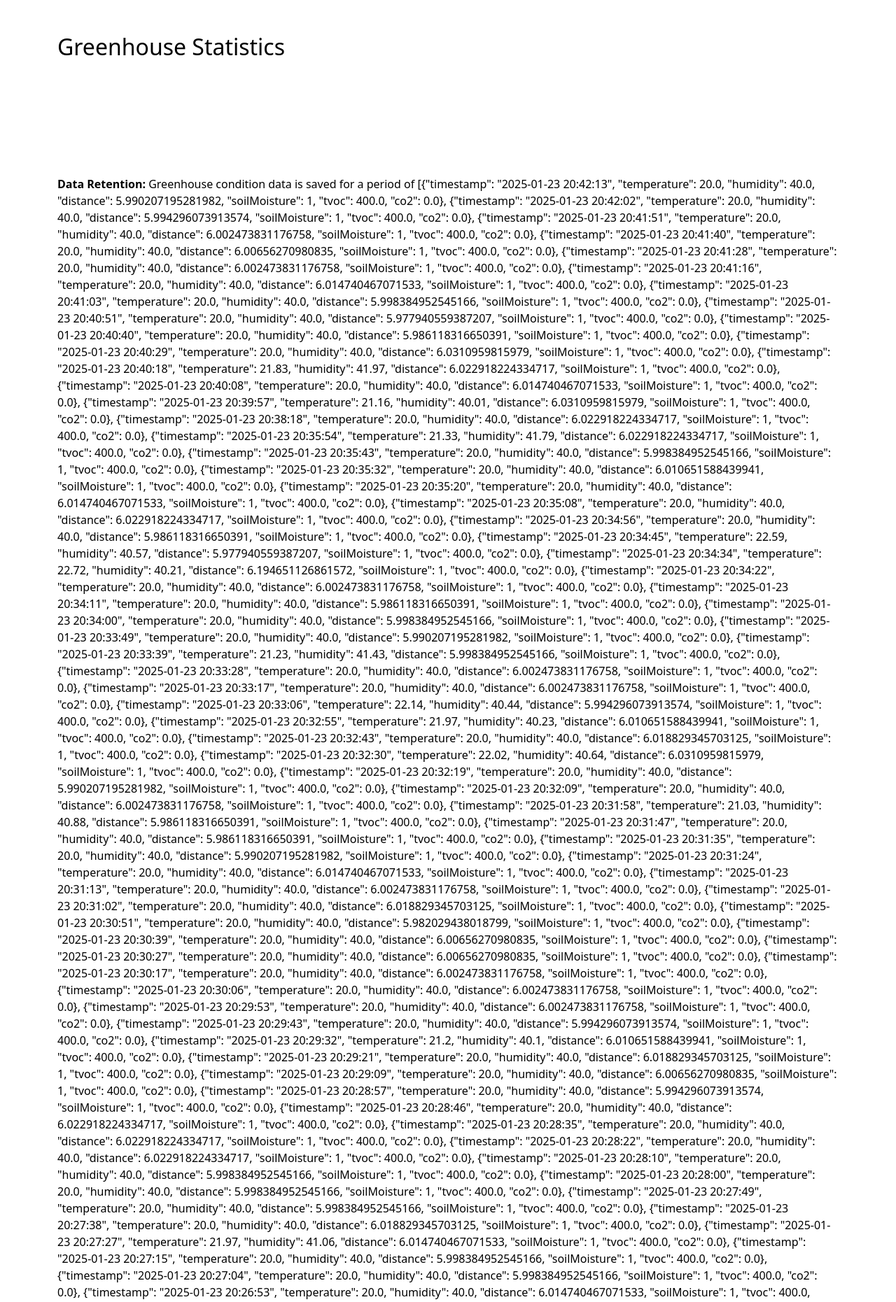
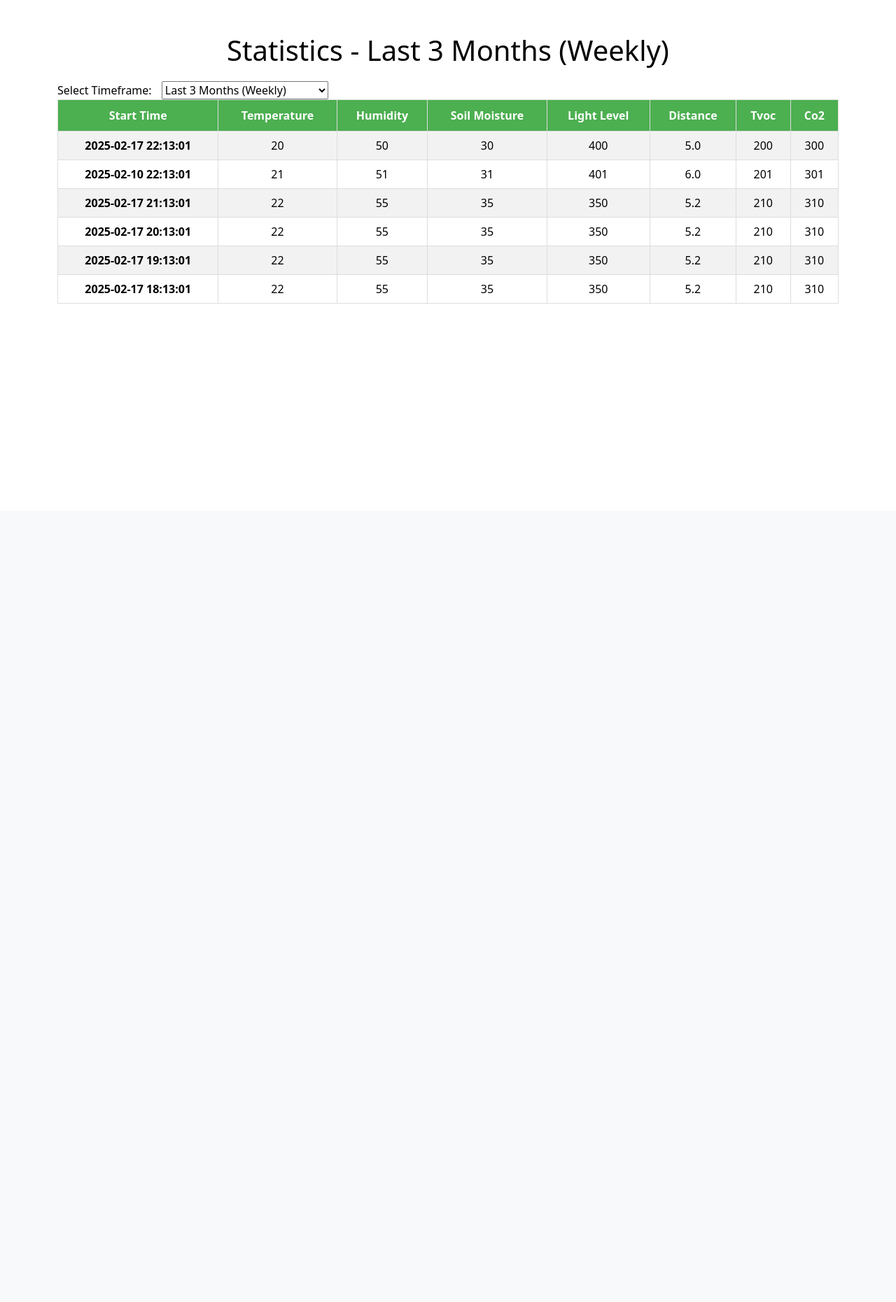
Before and after one commit to Greenhouse-Monitoring-System/Webserver-Dashboard, a Flask app: page /statistics in a window 1280 px wide. Shown: the part 70-1931 px from the top of the page at 70% size. After the commit the page ends 504 px from the top, so only its background shows below. Run offline with Flask 3, Linux system fonts and the light colour scheme; data comes from the database, SQL or seed files in the repository; data that the repository does not hold is empty; a map, chart or similar area stays blank.

Commit message:
Need to test with current data then I can go back and remove debug statements

```diff
--- a/app.py
+++ b/app.py
@@ -6,6 +6,8 @@ import tomllib
 import requests
 import threading
 from database import *
+from datetime import datetime, timedelta
+from collections import defaultdict
 
 with open("config.toml", "rb") as f:
     config = tomllib.load(f)
@@ -100,9 +102,114 @@ def config():
 def simulator():
     return render_template("simulator.html")
 
-@app.route("/statistics")
+@app.route("/statistics", methods=["GET", "POST"])
 def statistics():
-    return render_template("statistics.html", RETENTION_PERIOD=getAll_from_db())
+    # Define time ranges
+    end_date = datetime.now()
+
+    # Default timeframe if not selected
+    timeframe = request.form.get("timeframe", "3months")
+
+    # Set start_date and interval based on selected timeframe
+    if timeframe == "hour":
+        start_date = end_date - timedelta(hours=1)
+        interval = timedelta(minutes=10)  # Every 10 minutes
+        title = "Statistics - Last Hour (Every 10 Minutes)"
+        group_by = "minute"
+    elif timeframe == "week":
+        start_date = end_date - timedelta(weeks=1)
+        interval = timedelta(days=1)  # Every day
+        title = "Statistics - Last Week (Daily)"
+        group_by = "day"
+    else:  # Default to 3 months
+        start_date = end_date - timedelta(days=90)
+        interval = timedelta(weeks=1)  # Every week
+        title = "Statistics - Last 3 Months (Weekly)"
+        group_by = "week"
+
+    # Fetch all sensor data from the database
+    all_data = json.loads(getAll_from_db())
+
+    #Fake data for testing:
+    # Simulate test data for the past 7 days (one entry per day)
+    all_data = [
+        {"timestamp": (end_date - timedelta(days=i)).strftime("%Y-%m-%d %H:%M:%S"),
+         "temperature": 20 + i,
+         "humidity": 50 + i,
+         "soil_moisture": 30 + i,
+         "light_level": 400 + i,
+         "distance": 5.0 + i,
+         "tvoc": 200 + i,
+         "co2": 300 + i}
+        for i in range(7)
+    ] + [
+        # Additional entries to cover the last few hours (testing past hour)
+        {"timestamp": (end_date - timedelta(hours=i)).strftime("%Y-%m-%d %H:%M:%S"),
+         "temperature": 22,
+         "humidity": 55,
+         "soil_moisture": 35,
+         "light_level": 350,
+         "distance": 5.2,
+         "tvoc": 210,
+         "co2": 310}
+        for i in range(5)
+    ]
+    # Debugging: Check the number of entries
+    print(f"Total data entries: {len(all_data)}")
+
+    # Filter data based on the selected timeframe
+    filtered_data = [
+        entry for entry in all_data
+        if datetime.strptime(entry["timestamp"], "%Y-%m-%d %H:%M:%S") >= start_date
+    ]
+
+    # Debugging: Check how many entries match the selected timeframe
+    print(f"Filtered data count: {len(filtered_data)}")
+    if filtered_data:
+        print(f"Filtered data: {filtered_data[:5]}")  # Print first 5 entries for inspection
+
+    # Group data based on selected timeframe (hour, day, week)
+    grouped_data = defaultdict(list)
+    for entry in filtered_data:
+        timestamp = datetime.strptime(entry["timestamp"], "%Y-%m-%d %H:%M:%S")
+
+        # Group by the specified timeframe (hour, day, week)
+        if group_by == "minute":
+            # Round the timestamp to nearest 10 minutes
+            timestamp = timestamp.replace(second=0, microsecond=0)
+            timestamp = timestamp - timedelta(minutes=timestamp.minute % 10)
+        elif group_by == "day":
+            timestamp = timestamp.replace(hour=0, minute=0, second=0, microsecond=0)
+        else:
+            # Group by week (using Monday as the start of the week)
+            timestamp = timestamp - timedelta(days=timestamp.weekday())
+
+        grouped_data[timestamp].append(entry)
+
+    # Aggregate data: Take the **latest** entry of each group
+    aggregated_data = []
+    for group_start, entries in grouped_data.items():
+        latest_entry = max(entries, key=lambda x: datetime.strptime(x["timestamp"], "%Y-%m-%d %H:%M:%S"))
+
+        # Format the data with proper column names
+        formatted_entry = {
+            "Start Time": group_start.strftime("%Y-%m-%d %H:%M:%S"),
+            "Temperature": latest_entry.get("temperature", "N/A"),
+            "Humidity": latest_entry.get("humidity", "N/A"),
+            "Soil Moisture": latest_entry.get("soil_moisture", "N/A"),
+            "Light Level": latest_entry.get("light_level", "N/A"),
+            "Distance": latest_entry.get("distance", "N/A"),
+            "Tvoc": latest_entry.get("tvoc", "N/A"),
+            "Co2": latest_entry.get("co2", "N/A"),
+        }
+        aggregated_data.append(formatted_entry)
+
+    # Debugging: Check the final data
+    print(f"Aggregated data: {aggregated_data}")
+
+    # Pass cleaned data to the template
+    return render_template("statistics.html", data=aggregated_data, title=title)
+
 
 @app.route("/assistant")
 def assistant():
--- a/templates/statistics.html
+++ b/templates/statistics.html
@@ -1,86 +1,43 @@
 {% extends "base.html" %}
 
-{% block title %}Statistics{% endblock %}
+{% block title %}Greenhouse Statistics{% endblock %}
 
 {% block content %}
-    <h2>Greenhouse Statistics</h2>
-    <canvas id="statsChart"></canvas>
+    <h1 style="text-align: center; margin-bottom: 20px;">{{ title }}</h1>
 
-    <p><strong>Data Retention:</strong> Greenhouse condition data is saved for a period of {{ RETENTION_PERIOD }} days. Older data is automatically removed after this period to maintain system performance and keep the data relevant.</p>
+    <!-- Dropdown for selecting timeframes -->
+    <form method="POST" action="/statistics">
+        <label for="timeframe" style="margin-right: 10px;">Select Timeframe:</label>
+        <select name="timeframe" id="timeframe" onchange="this.form.submit()">
+            <option value="3months" {% if request.form['timeframe'] == '3months' %}selected{% endif %}>Last 3 Months (Weekly)</option>
+            <option value="week" {% if request.form['timeframe'] == 'week' %}selected{% endif %}>Last Week (Daily)</option>
+            <option value="hour" {% if request.form['timeframe'] == 'hour' %}selected{% endif %}>Last Hour (Every 10 Minutes)</option>
+        </select>
+    </form>
 
-    <script src="https://cdn.jsdelivr.net/npm/chart.js"></script>
-    <script>
-        async function fetchData() {
-            try {
-                const response = await fetch("/get_current");
-                const data = await response.json();
-                console.log(data);  // Log the data to the console to inspect it
-                return data.conditions;
-            } catch (error) {
-                console.error("Error fetching data:", error);
-                return null;
-            }
-        }
+    {% if data %}
+    <table style="width: 100%; border-collapse: collapse; margin: 0 auto; text-align: center;">
+        <thead>
+            <tr style="background-color: #4CAF50; color: white;">
+                <th style="padding: 10px; border: 1px solid #ddd;">Start Time</th>
+                {% for key in data[0].keys() if key != "Start Time" %}
+                <th style="padding: 10px; border: 1px solid #ddd;">{{ key.replace('_', ' ').title() }}</th>
+                {% endfor %}
+            </tr>
+        </thead>
+        <tbody>
+            {% for entry in data %}
+            <tr style="background-color: {% if loop.index0 % 2 == 0 %}#f2f2f2{% else %}#ffffff{% endif %};">
+                <td style="padding: 8px; border: 1px solid #ddd; font-weight: bold;">{{ entry["Start Time"] }}</td>
+                {% for key in entry.keys() if key != "Start Time" %}
+                <td style="padding: 8px; border: 1px solid #ddd;">{{ entry[key] }}</td>
+                {% endfor %}
+            </tr>
+            {% endfor %}
+        </tbody>
+    </table>
+    {% else %}
+    <p style="text-align: center; color: red;">No data available for the selected timeframe.</p>
+    {% endif %}
 
-        async function renderChart() {
-            const conditions = await fetchData();
-            if (!conditions) {
-                console.log("No conditions data available.");
-                return;  // Exit if no data
-            }
-
-            console.log("Conditions data:", conditions);  // Log the conditions to check the data format
-
-            const ctx = document.getElementById("statsChart").getContext("2d");
-
-            new Chart(ctx, {
-                type: "line",
-                data: {
-                    labels: ["Now"],  // Static for now, update later
-                    datasets: [
-                        {
-                            label: "Temperature (°C)",
-                            data: [conditions.temperature],
-                            borderColor: "red",
-                            fill: false
-                        },
-                        {
-                            label: "Humidity (%)",
-                            data: [conditions.humidity],
-                            borderColor: "blue",
-                            fill: false
-                        },
-                        {
-                            label: "CO2 Levels",
-                            data: [conditions.co2],
-                            borderColor: "green",
-                            fill: false
-                        },
-                        {
-                            label: "Soil Moisture",
-                            data: [conditions.soilMoisture],
-                            borderColor: "brown",
-                            fill: false
-                        },
-                        {
-                            label: "TVOC",
-                            data: [conditions.tvoc],
-                            borderColor: "purple",
-                            fill: false
-                        }
-                    ]
-                },
-                options: {
-                    responsive: true,
-                    scales: {
-                        x: { title: { display: true, text: "Time" }},
-                        y: { title: { display: true, text: "Values" }}
-                    }
-                }
-            });
-        }
-
-        renderChart();
-    </script>
-
-    {% endblock %}
+{% endblock %}
```
